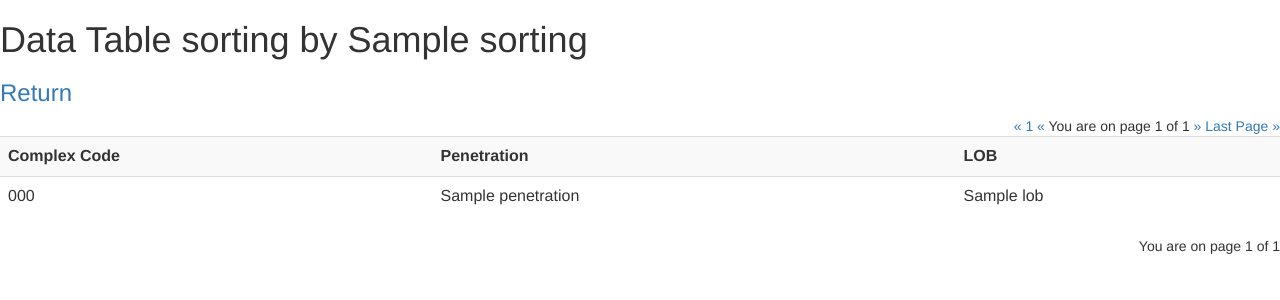
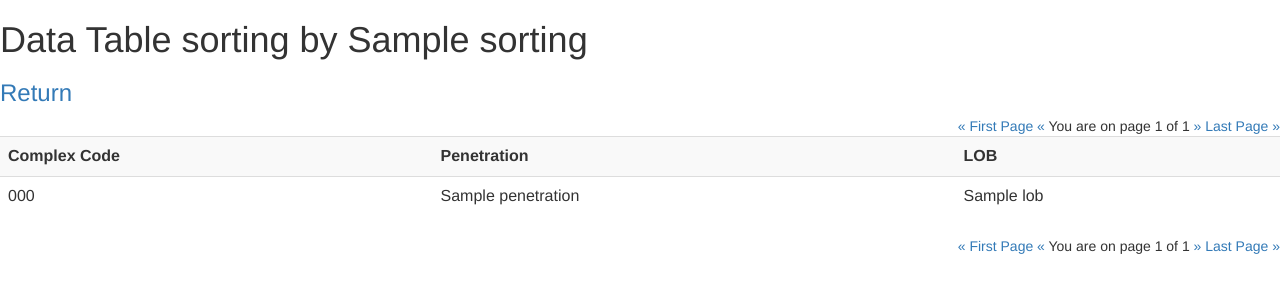
Before and after one commit to jordanbettis/chipy-mentorship, a Django app: template chipyprj/chipyapp/templates/chipyapp/datatable.html in a window 1280 px wide. Shown: the top 300 px of the page. Run offline with Django 3.2, Linux system fonts and the light colour scheme; the template is opened without the code that fills it: most values are stand-ins (such as "Sample title", 1, 10 or a date in 2020); some libraries are stand-ins or nearby versions.

```diff
--- a/chipyprj/chipyapp/templates/chipyapp/datatable.html
+++ b/chipyprj/chipyapp/templates/chipyapp/datatable.html
@@ -11,7 +11,7 @@
 <h3><a href="{% url 'dataform' %}">Return</a></h3>
 
 <div class="pull-right">
-    <a href="{% url 'datatable' %}?{{firstqs}}">&laquo; 1 &laquo;</a>
+    <a href="{% url 'datatable' %}?{{firstqs}}">&laquo; First Page &laquo;</a>
     {% if previouscd %}
         <a href="{% url 'datatable' %}?{{previousqs}}">&laquo; Previous &laquo;</a>
     {% endif %}
@@ -40,6 +40,7 @@
 </table>
 
 <div class="pull-right">
+    <a href="{% url 'datatable' %}?{{firstqs}}">&laquo; First Page &laquo;</a>
     {% if previouscd %}
         <a href="{% url 'datatable' %}?{{previousqs}}">&laquo; Previous &laquo;</a>
     {% endif %}
@@ -47,7 +48,7 @@
     {% if nextcd %}
         <a href="{% url 'datatable' %}?{{nextqs}}">&raquo; Next &raquo;</a>
     {% endif %}
-
+    <a href="{% url 'datatable' %}?{{lastqs}}">&raquo; Last Page &raquo;</a>
 </div>
 
 </body>
```
